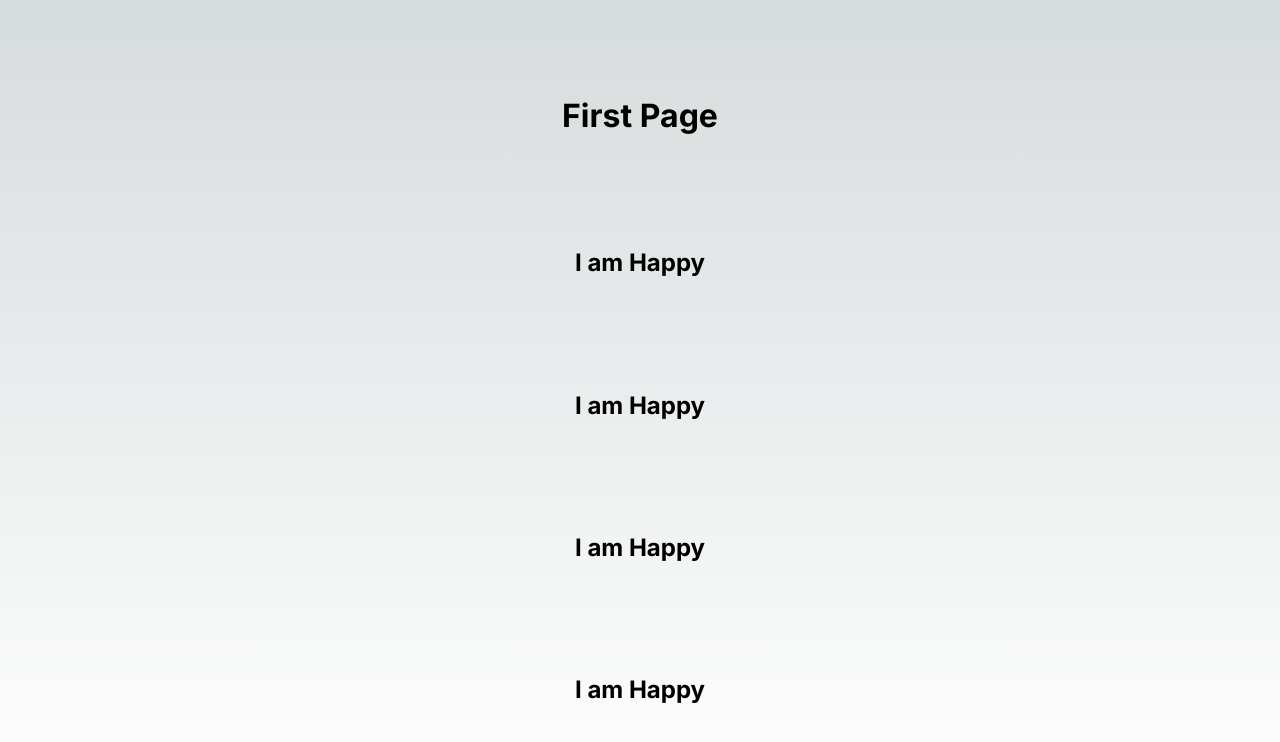
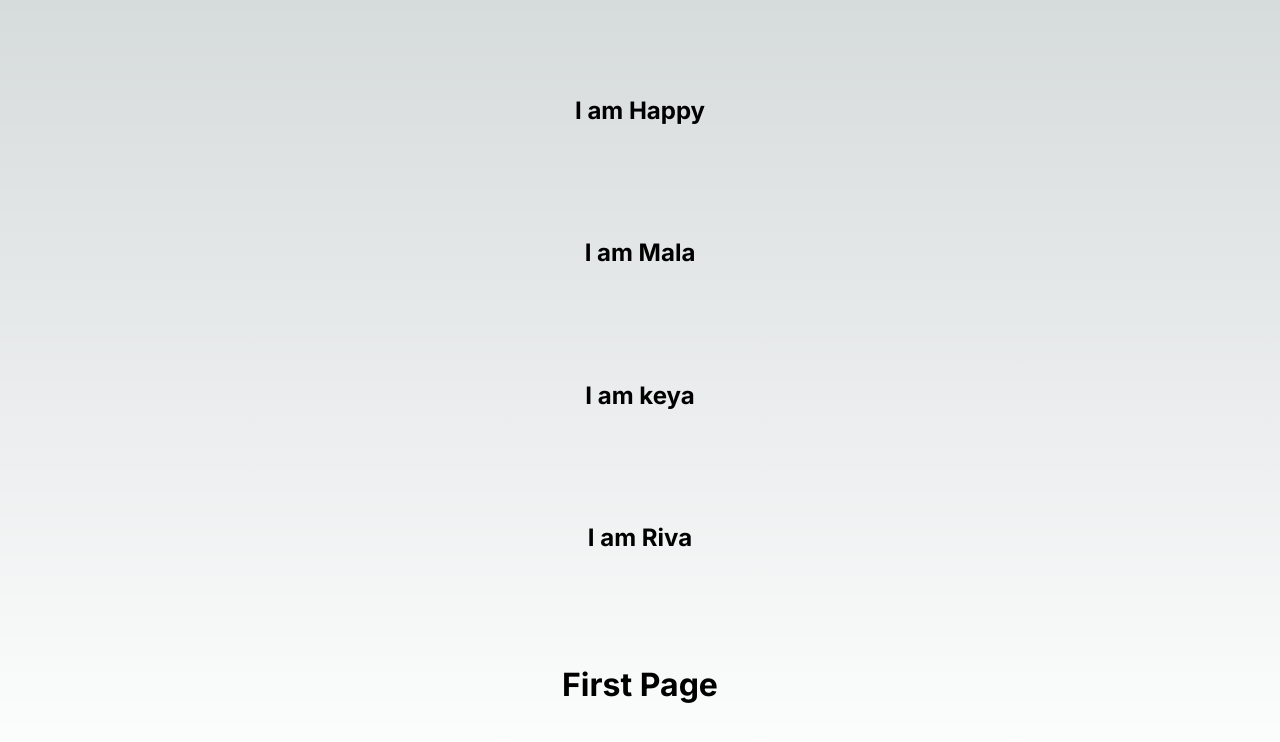
Before and after one commit to CodeHappy4U/Learn_NextJS, a Next.js app: page / in a window 1280 px wide. Shown: the top 742 px of the page. Built offline with nearby package versions, Linux system fonts and the light colour scheme.

Commit message:
1. Data Passing & Props

```diff
--- a/src/app/page.js
+++ b/src/app/page.js
@@ -4,23 +4,24 @@ import styles from "./page.module.css";
 export default function Home() {
   return (
     <main className={styles.main}>
+
+      {/* DATA PASSING */}
+      <User name = "Happy"/>
+      <User name = "Mala"/>
+      <User name = "keya"/>
+      <User name = "Riva"/>
+
       <h1>First Page</h1>
-      <User/>
-
-    {/* REUSE COMPONENTS */}
-      <User/>
-      <User/>
-      <User/>
-
     </main>
   );
 }
 
-const User=()=>{
+//PASSING AS A PROPS
+const User=(props)=>{
   return(
     <div>
       <h2>
-        I am Happy
+        I am {props.name}
       </h2>
     </div>
   )
```
